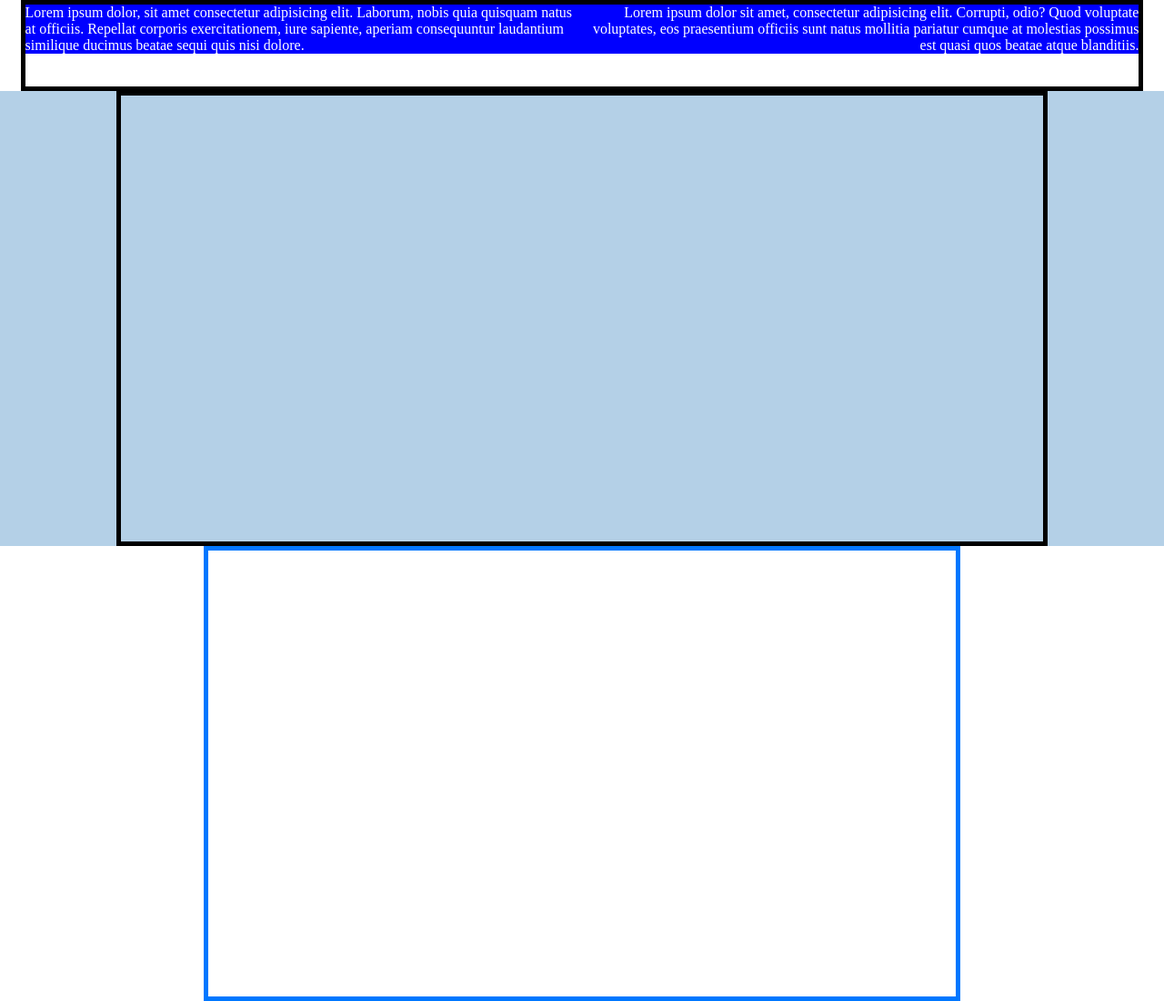
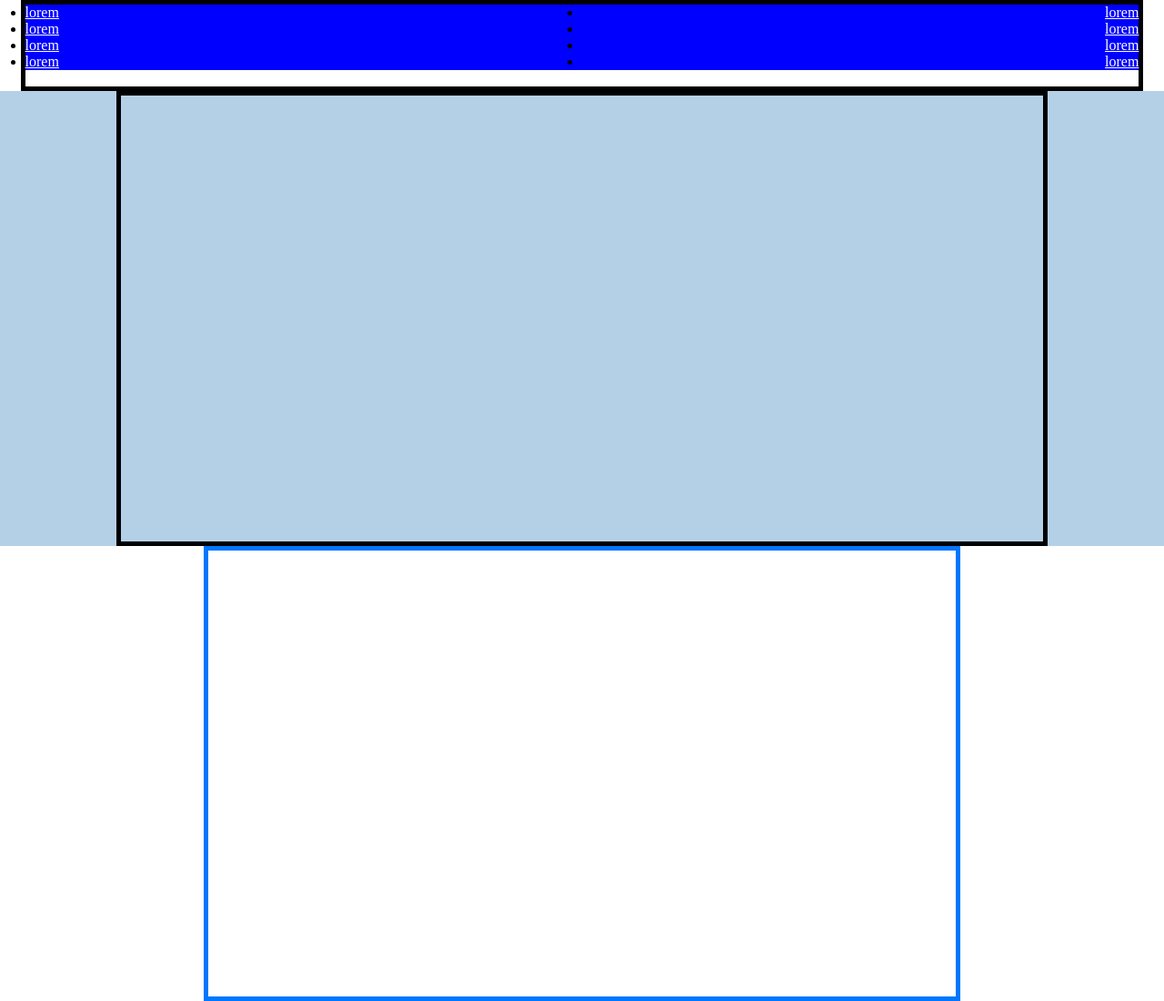
Before and after one commit to FloatIndex/htmlcss-dropbox, a plain HTML site: page index.html in a window 1280 px wide. Shown: the top 1100 px of the page at 91% size. Drawn offline with Linux system fonts and the light colour scheme.

Commit message:
layout header

```diff
--- a/index.html
+++ b/index.html
@@ -19,11 +19,21 @@
             <div class="row">
 
                 <nav class="left">
-                    Lorem ipsum dolor, sit amet consectetur adipisicing elit. Laborum, nobis quia quisquam natus at officiis. Repellat corporis exercitationem, iure sapiente, aperiam consequuntur laudantium similique ducimus beatae sequi quis nisi dolore.
+                    <ul>
+                        <li><a href="#">lorem</a></li>
+                        <li><a href="#">lorem</a></li>
+                        <li><a href="#">lorem</a></li>
+                        <li><a href="#">lorem</a></li>
+                    </ul>
                 </nav>
 
                 <nav class="right">
-                    Lorem ipsum dolor sit amet, consectetur adipisicing elit. Corrupti, odio? Quod voluptate voluptates, eos praesentium officiis sunt natus mollitia pariatur cumque at molestias possimus est quasi quos beatae atque blanditiis.
+                    <ul>
+                        <li><a href="#">lorem</a></li>
+                        <li><a href="#">lorem</a></li>
+                        <li><a href="#">lorem</a></li>
+                        <li><a href="#">lorem</a></li>
+                    </ul>
                 </nav>
 
             </div>
--- a/style.css
+++ b/style.css
@@ -26,6 +26,9 @@
 
     header nav.right, header nav.left {
         background-color: blue;
+    }
+
+    header a {
         color: white;
     }
 
```
